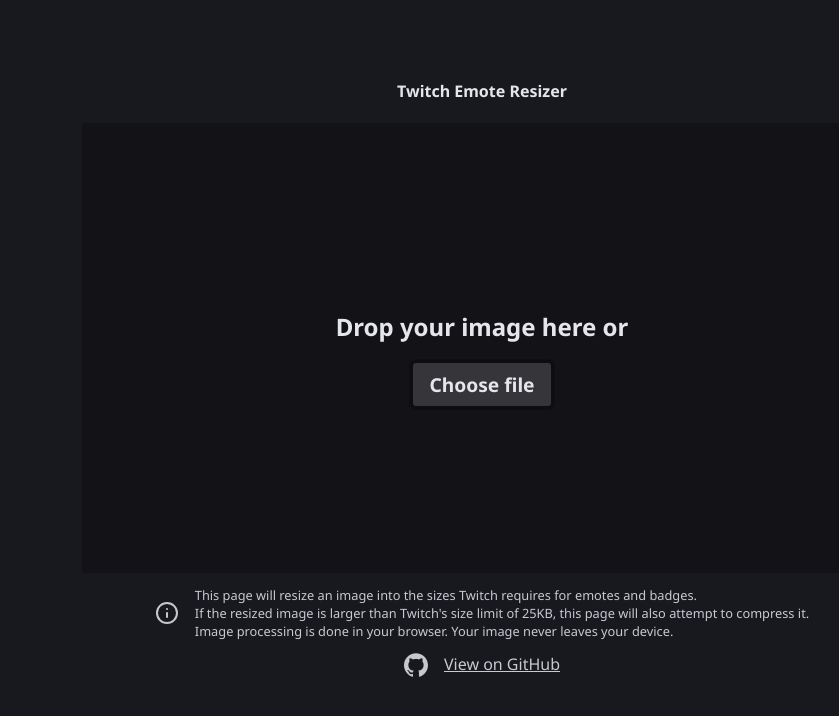
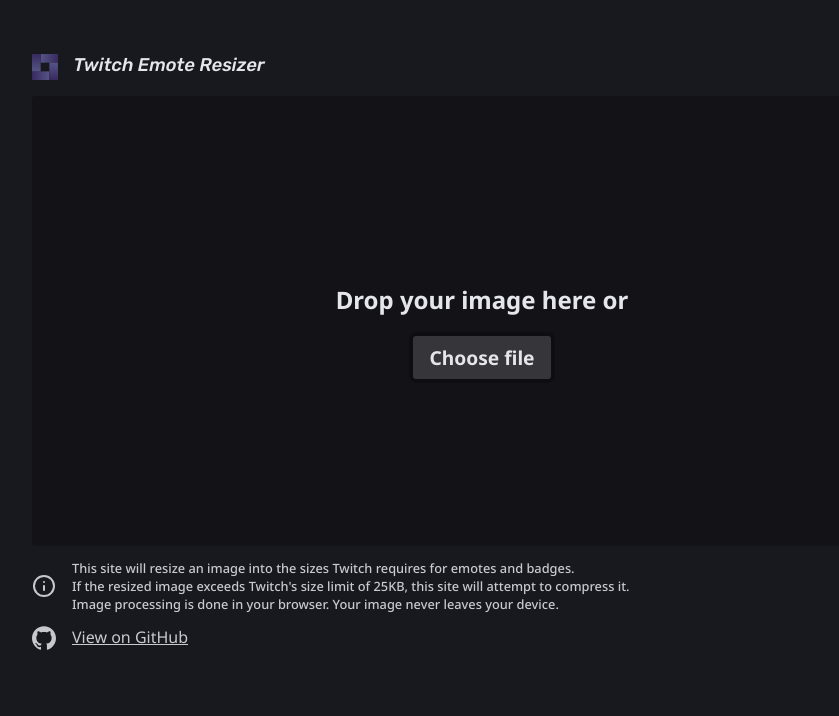
Before and after one commit to tma02/twitch-emote-resizer, a React (Create React App) app: page / in a window 1280 px wide. Shown: the top 716 px of the page, without its empty margins (158-997 px from the left). Built offline with nearby package versions, Linux system fonts and the light colour scheme.

Commit message:
Update design

```diff
--- a/src/App.css
+++ b/src/App.css
@@ -1,13 +1,31 @@
 .App {
-    max-width: 800px;
+    max-width: 900px;
     margin: auto;
-    padding: 0 3rem;
+    padding: 0 1rem;
     text-align: center;
     display: flex;
-    align-items: center;
+    align-items: flex-start;
     flex-direction: column;
     justify-content: center;
     min-height: 100vh;
+}
+
+.TitleRow {
+    display: flex;
+    align-content: center;
+    margin-bottom: 1rem;
+}
+.TitleRow > *:not(:first-child) {
+    margin-left: 1rem;
+}
+
+.Icon {
+    width: 1.6rem;
+}
+
+.Title {
+    font-family: 'Rubik', sans-serif;
+    font-size: 1.15rem;
 }
 
 .Info {
@@ -16,7 +34,7 @@
     display: flex;
     width: 100%;
     text-align: left;
-    justify-content: center;
+    font-weight: 500;
 }
 
 .InfoIcon {
@@ -39,5 +57,5 @@
 }
 
 .Spacer {
-    height: 4rem;
+    height: 6rem;
 }
--- a/src/App.js
+++ b/src/App.js
@@ -1,6 +1,7 @@
 import './App.css';
 import DropZone from './components/DropZone';
 import info from './info.svg';
+import icon from './twitch-emote-resizer.svg';
 import github from './github.svg';
 
 function App() {
@@ -9,14 +10,17 @@ function App() {
   };
   return (
     <div className="App">
-      <h4>Twitch Emote Resizer</h4>
+      <div className="TitleRow">
+        <img className="Icon" src={icon}/>
+        <div className="Title">Twitch Emote Resizer</div>
+      </div>
       <DropZone />
       <div className="Info">
         <img src={info} className="InfoIcon" alt="info icon" />
         <p>
-          This page will resize an image into the sizes Twitch requires for emotes and badges.
+          This site will resize an image into the sizes Twitch requires for emotes and badges.
           <br/>
-          If the resized image is larger than Twitch's size limit of 25KB, this page will also attempt to compress it.
+          If the resized image exceeds Twitch's size limit of 25KB, this site will attempt to compress it.
           <br/>
           Image processing is done in your browser. Your image never leaves your device.
         </p>
--- a/src/index.css
+++ b/src/index.css
@@ -1,10 +1,11 @@
-@import url('https://fonts.googleapis.com/css2?family=Noto+Sans:wght@400;700&display=swap');
+@import url('https://fonts.googleapis.com/css2?family=Noto+Sans:wght@400;500;700&display=swap');
+@import url('https://fonts.googleapis.com/css2?family=Rubik:ital,wght@1,500&display=swap');
 
 :root {
   --base-black: #18181f;
   --base-white: #e5e5ec;
   --white-10: #c9c9d0;
-  --transition-time: 0.1s;
+  --transition-time: 0.08s;
 }
 
 body {
```
Also changed, not shown: src/twitch-emote-resizer.svg (added).
